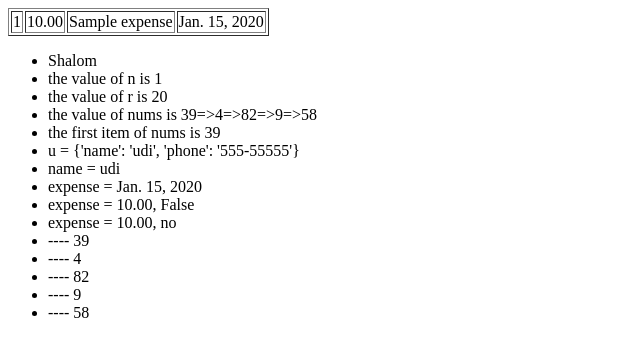
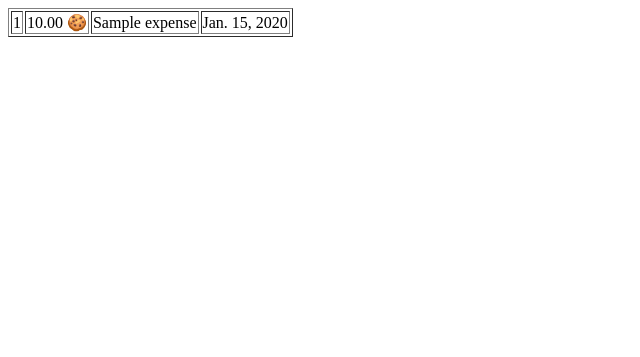
Before and after one commit to nonZero/SaveMeMoney, a Django app: page / in a window 1280 px wide. Shown: the top 357 px of the page, without its empty margins (0-640 px from the left). Run offline with Django 4.2, Linux system fonts and the light colour scheme; tables that the repository leaves empty hold one stand-in row (values such as "Sample post").

Commit message:
cleanup list view

```diff
--- a/expenses/models.py
+++ b/expenses/models.py
@@ -13,4 +13,4 @@ class Expense(models.Model):
         # return self.title
 
     def is_expensive(self):
-        return self.amount > 20
+        return self.amount > 200
--- a/expenses/templates/expenses/expense_list.html
+++ b/expenses/templates/expenses/expense_list.html
@@ -1,27 +1,13 @@
 <table border="1">
     {% for object in object_list %}
-    <tr>
-        <td>{{ object.id }}</td>
-        <td>{{ object.amount }}</td>
-        <td>{{ object.title }}</td>
-        <td>{{ object.date }}</td>
-    </tr>
+        <tr>
+            <td>{{ object.id }}</td>
+            <td>
+                {{ object.amount }}
+                {{ object.is_expensive|yesno:"💸,🍪" }}
+            </td>
+            <td>{{ object.title }}</td>
+            <td>{{ object.date }}</td>
+        </tr>
     {% endfor %}
 </table>
-
-<ul>
-    <li>Shalom</li>
-    <li>the value of n is {{ n }}</li>
-    <li>the value of r is {{ r }}</li>
-    {#    <li>the value of nums is {{ nums }}</li>#}
-    <li>the value of nums is {{ nums|join:'=>' }}</li>
-    <li>the first item of nums is {{ nums.0 }}</li>
-    <li>u = {{ u }}</li>
-    <li>name = {{ u.name }}</li>
-    <li>expense = {{ e.date }}</li>
-    <li>expense = {{ e.amount }}, {{ e.is_expensive }}</li>
-    <li>expense = {{ e.amount }}, {{ e.is_expensive|yesno:"YES,no" }}</li>
-    {% for x in nums %}
-        <li>---- {{ x }}</li>
-    {% endfor %}
-</ul>
--- a/expenses/views.py
+++ b/expenses/views.py
@@ -1,6 +1,4 @@
-import random
-
-from django.http import HttpRequest, HttpResponse
+from django.http import HttpRequest
 from django.shortcuts import render
 
 from expenses.models import Expense
@@ -8,18 +6,10 @@ from expenses.models import Expense
 
 def expense_list_view(request: HttpRequest):
     qs = Expense.objects.all()
-    number_of_expenses = Expense.objects.count()
-    u = {"name": "udi", "phone": "555-55555"}
-    e = Expense.objects.order_by("?").first()
     return render(
         request,
         "expenses/expense_list.html",
         {
             "object_list": qs,
-            "n": number_of_expenses,
-            "r": random.randint(1, 100),
-            "nums": random.choices(range(100), k=5),
-            "u": u,
-            "e": e,
         },
     )
```
